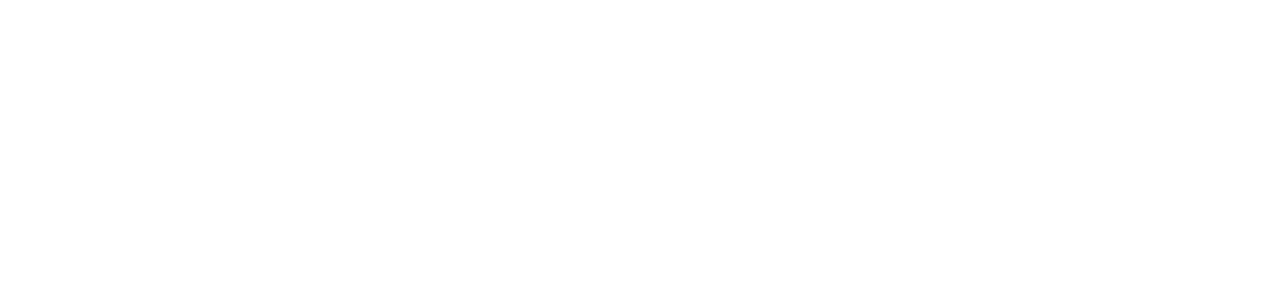
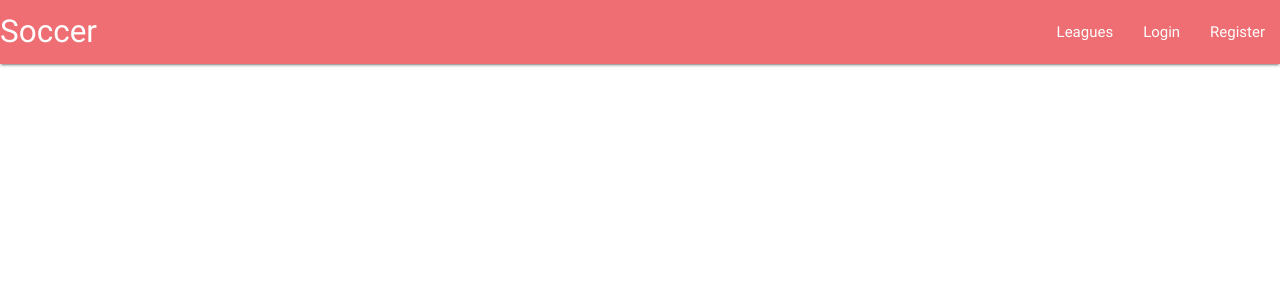
Before and after one commit to mariovzc/soccer_app, a Vue app: page /#/ in a window 1280 px wide. Shown: the top 300 px of the page. Built offline with nearby package versions, Linux system fonts and the light colour scheme.

Commit message:
update of the files making the root view mainView.vue

```diff
--- a/index.html
+++ b/index.html
@@ -5,7 +5,15 @@
     <title>soccer_app</title>
   </head>
   <body>
+    <link href="https://fonts.googleapis.com/icon?family=Material+Icons" rel="stylesheet">
+    <!--Import materialize.css-->
+    <link rel="stylesheet" href="https://cdnjs.cloudflare.com/ajax/libs/materialize/0.100.2/css/materialize.min.css">
+
+    <!--Let browser know website is optimized for mobile-->
+    <meta name="viewport" content="width=device-width, initial-scale=1.0"/>
     <div id="app"></div>
     <!-- built files will be auto injected -->
+    <script type="text/javascript" src="https://code.jquery.com/jquery-3.2.1.min.js"></script>
+    <script src="https://cdnjs.cloudflare.com/ajax/libs/materialize/0.100.2/js/materialize.min.js"></script>
   </body>
 </html>
--- a/src/components/HelloWorld.vue
+++ b/src/components/MainView.vue
@@ -1,13 +1,14 @@
 <template>
+  <navigation></navigation>
+
 </template>
 
 <script>
+import Navigation from '@/components/Navigation'
 export default {
-  name: 'HelloWorld',
-  data () {
-    return {
-      msg: 'Welcome to Your Vue.js App'
-    }
+  name: 'MainView',
+  components: {
+    'navigation': Navigation
   }
 }
 </script>
--- /dev/null
+++ b/src/components/Navigation.vue
@@ -0,0 +1,32 @@
+<template>
+  <nav>
+    <div class="nav-wrapper">
+      <a href="#" class="brand-logo">Soccer</a>
+      <ul id="nav-mobile" class="right">
+        <li class="leages" v-on:click="makeActive('leages')"><a href="sass.html">Leagues</a></li>
+        <li class="login" v-on:click="makeActive('register')"><a href="badges.html"> Login</a></li>
+        <li class="register" v-on:click="makeActive('register')" ><a href="collapsible.html">Register</a></li>
+      </ul>
+    </div>
+  </nav>
+</template>
+
+<script>
+export default {
+  name: 'Navigation',
+  data () {
+    return {
+      active: ''
+    }
+  },
+  methods: {
+    makeActive: (item) => {
+      this.active = item
+    }
+  }
+}
+</script>
+
+<!-- Add "scoped" attribute to limit CSS to this component only -->
+<style scoped>
+</style>
--- a/src/router/index.js
+++ b/src/router/index.js
@@ -1,6 +1,6 @@
 import Vue from 'vue'
 import Router from 'vue-router'
-import HelloWorld from '@/components/HelloWorld'
+import MainView from '@/components/MainView'
 
 Vue.use(Router)
 
@@ -8,8 +8,8 @@
   routes: [
     {
       path: '/',
-      name: 'Hello',
-      component: HelloWorld
+      name: 'MainView',
+      component: MainView
     }
   ]
 })
```
